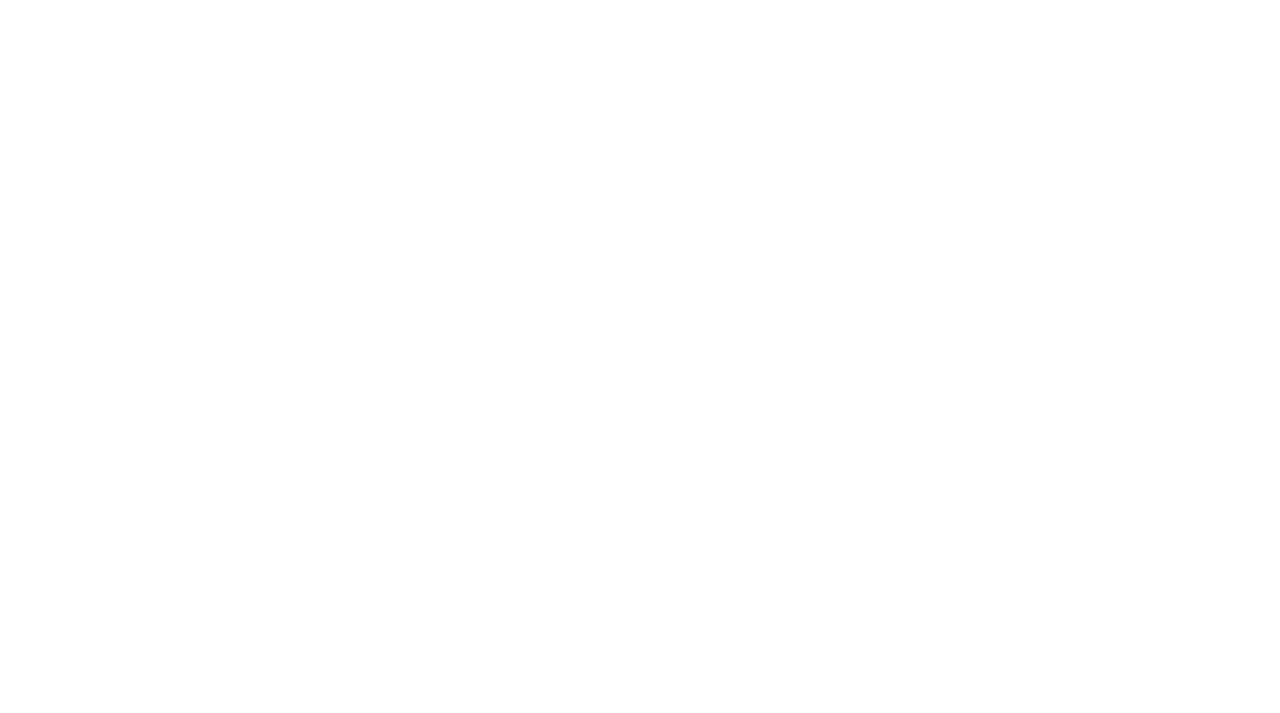
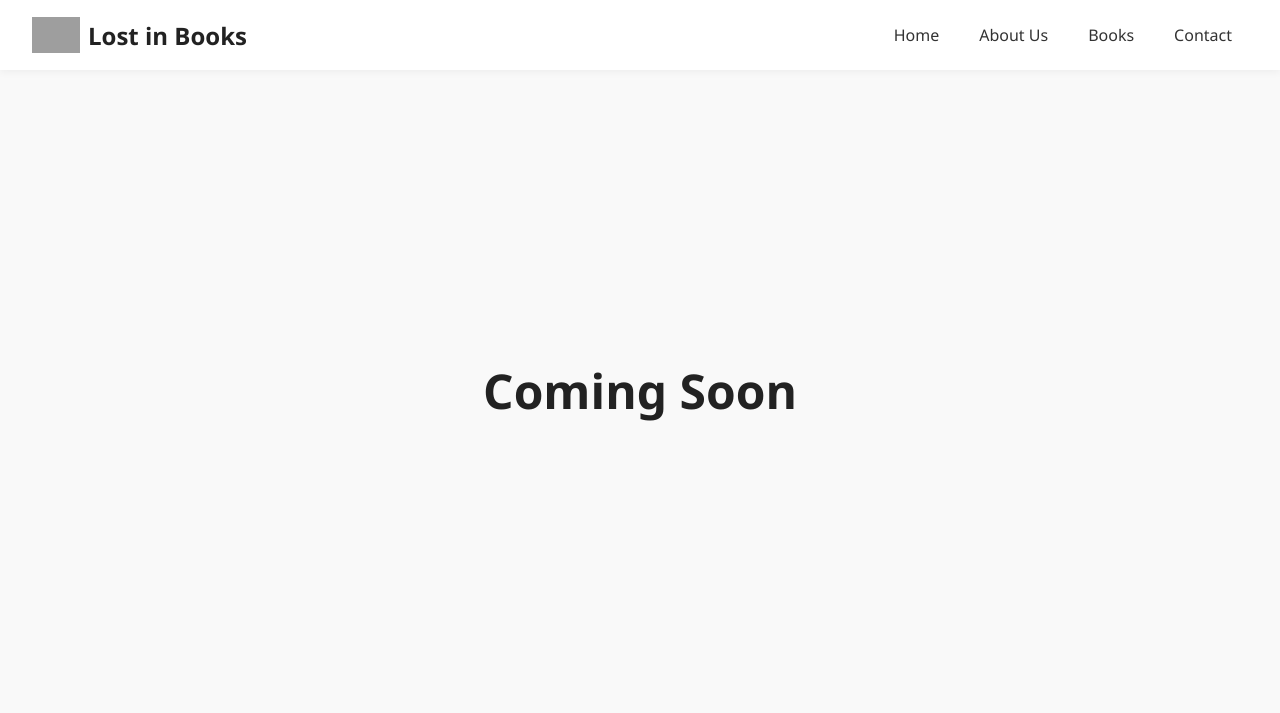
Before and after one commit to Muno1223/Lost-In-Books, a plain HTML site: page about.html in a window 1280 px wide. Drawn offline with Linux system fonts and the light colour scheme; grey boxes are pictures that could not be loaded.

Commit message:
Cleaned about page and added Coming Soon section

```diff
--- a/about.html
+++ b/about.html
@@ -0,0 +1,37 @@
+<!DOCTYPE html>
+<html lang="en">
+
+<head>
+  <meta charset="UTF-8" />
+  <meta name="viewport" content="width=device-width, initial-scale=1.0" />
+  <title>About Us | Lost in Books</title>
+  <link rel="stylesheet" href="style.css" />
+</head>
+
+<body>
+  <!-- Navbar -->
+  <header>
+    <nav class="navbar">
+      <div class="logo">
+        <img src="LoInBoPFP.png" alt="Logo">
+        <span>Lost in Books</span>
+      </div>
+      <ul class="nav-links">
+        <li><a href="index.html">Home</a></li>
+        <li><a href="about.html">About Us</a></li>
+        <li><a href="books.html">Books</a></li>
+        <li><a href="index.html#contact">Contact</a></li>
+      </ul>
+      <div class="menu-toggle" id="menu-toggle">&#9776;</div>
+    </nav>
+  </header>
+
+  <!-- Coming Soon Message -->
+  <section class="comingsoon-center">
+    <h1>Coming Soon</h1>
+  </section>
+
+  <script src="script.js"></script>
+</body>
+
+</html>
--- a/style.css
+++ b/style.css
@@ -128,7 +128,7 @@ body {
 /* ABOUT SECTION */
 .about-section {
   padding: 10rem 2rem;
-  background-color: #fff;
+  background-color: #ffffff;
 }
 
 .about-container {
@@ -189,7 +189,7 @@ body {
 .books-section {
   padding: 6rem 2rem;
   text-align: center;
-  background-color: #ffffff;
+  background-color: #f7f7f7;
 }
 
 .books-section:nth-of-type(even) {
@@ -357,6 +357,16 @@ body {
   background-color: #444;
 }
 
-html {
-  scroll-behavior: smooth;
+.comingsoon-center {
+  min-height: 80vh;
+  display: flex;
+  justify-content: center;
+  align-items: center;
+  text-align: center;
 }
+
+.comingsoon-center h1 {
+  font-size: 3rem;
+  font-weight: 800;
+  color: #222;
+}
```
Also changed, not shown: index.html (+1 -0 lines).
